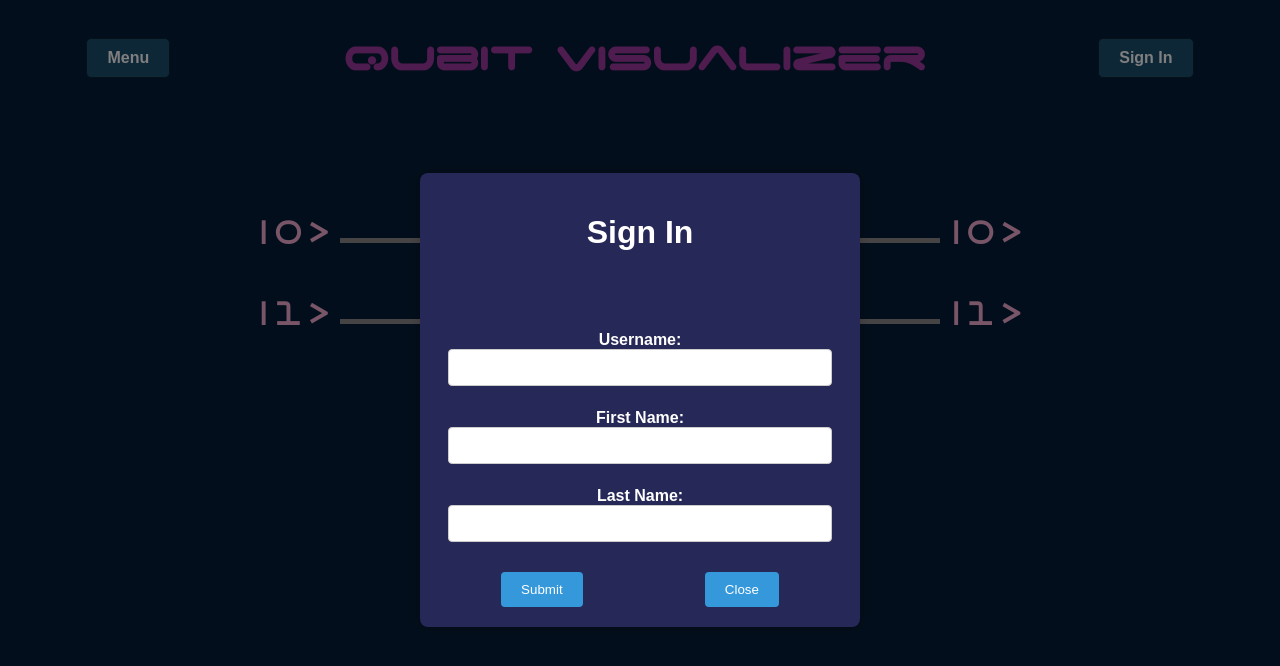
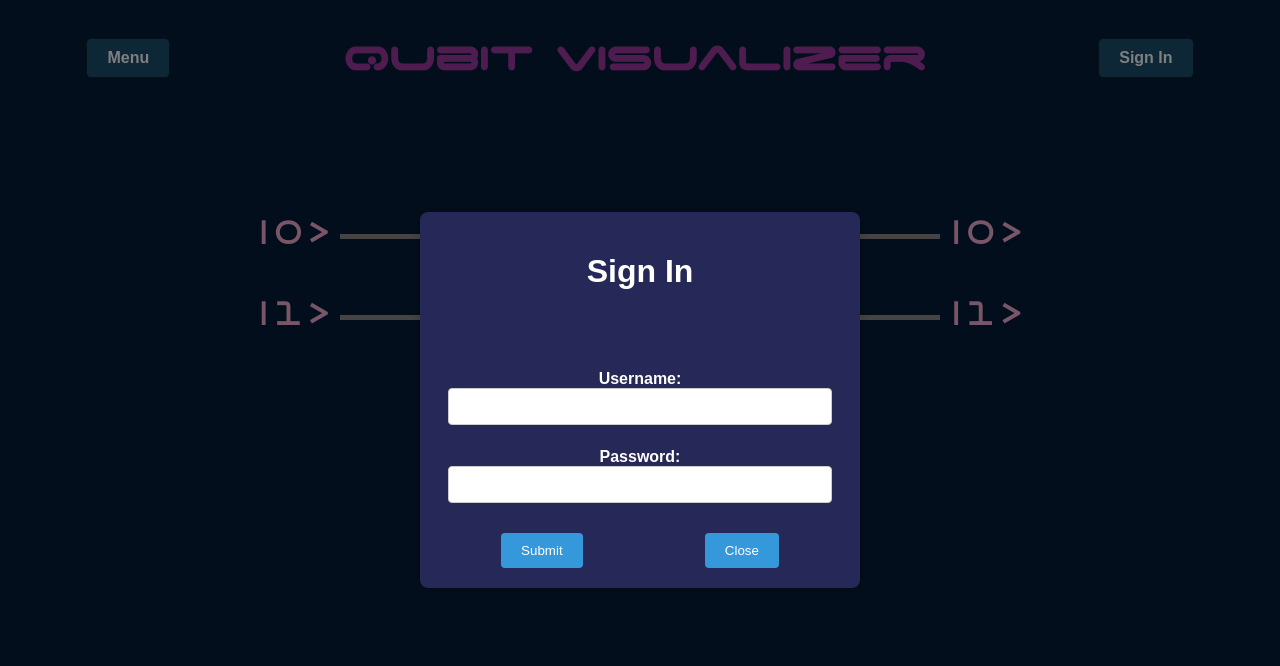
Before and after one commit to StefanBia/Qubit-Visualizer-Front, a React (Create React App) app in the folder qubit-visualizer-front/: page / in a window 1280 px wide. Both pictures are taken after a click on the button "Sign In". Shown: the top 666 px of the page. Built offline with nearby package versions, Linux system fonts and the light colour scheme.

Commit message:
Update sign in function

```diff
--- a/qubit-visualizer-front/package.json
+++ b/qubit-visualizer-front/package.json
@@ -6,6 +6,7 @@
     "@testing-library/jest-dom": "^5.17.0",
     "@testing-library/react": "^13.4.0",
     "@testing-library/user-event": "^13.5.0",
+    "axios": "^1.6.5",
     "react": "^18.2.0",
     "react-dom": "^18.2.0",
     "react-scripts": "5.0.1",
--- a/qubit-visualizer-front/src/App.js
+++ b/qubit-visualizer-front/src/App.js
@@ -23,6 +23,11 @@ function App() {
     setSignInOpen(false);
   };
 
+  const updateSelectedGate = (newGate) => {
+    setSelectedGate(newGate);
+    closeSignInModal(); // Close the modal after updating the selectedGate
+  };
+
   return (
     <div>
       <div className='header'>
@@ -42,7 +47,7 @@ function App() {
       </div>
 
       {/* Conditionally render the SignInModal component */}
-      {signInOpen && <SignInModal onClose={closeSignInModal} />}
+      {signInOpen && <SignInModal onClose={closeSignInModal} updateSelectedGate={updateSelectedGate}/>}
     </div>
   );
 }
--- a/qubit-visualizer-front/src/DotMover/DotMovement.css
+++ b/qubit-visualizer-front/src/DotMover/DotMovement.css
@@ -6,7 +6,7 @@
 
   background: #8a8686;
   display: flex;
-  margin-top: 8px;
+  /* margin-top: 0px; */
 }
 
 .state-icon{
--- a/qubit-visualizer-front/src/components/sign-in-modal/SignInModal.js
+++ b/qubit-visualizer-front/src/components/sign-in-modal/SignInModal.js
@@ -1,11 +1,11 @@
 import React, { useState } from 'react';
-import '../sign-in-modal/SignInModal.css'; // Update the path to your CSS file
+import '../sign-in-modal/SignInModal.css';
+import axios from 'axios';
 
-const SignInModal = ({ onClose }) => {
+const SignInModal = ({ onClose, updateSelectedGate  }) => {
   const [formData, setFormData] = useState({
     username: '',
-    firstName: '',
-    lastName: '',
+    password: ''
   });
 
   const handleInputChange = (e) => {
@@ -16,12 +16,22 @@ const SignInModal = ({ onClose }) => {
     }));
   };
 
-  const handleSignInSubmit = (e) => {
+  const handleSignInSubmit = async (e) => {
     e.preventDefault();
-    // Add logic for handling sign-in form submission
-    console.log('Form submitted:', formData);
-    // Close the sign-in modal
-    onClose();
+
+    try {
+      // Make a POST request to your backend endpoint
+      const response = await axios.post('http://localhost:8080/user/login', formData);
+
+      // Handle successful authentication response
+      console.log('Authentication successful:', response.data);
+      const selectedGate = response.data.selectedGate;
+      updateSelectedGate(selectedGate);
+      onClose();
+    } catch (error) {
+      // Handle authentication failure or other errors
+      console.error('Authentication failed:', error.response.data);
+    }
   };
 
   return (
@@ -40,23 +50,15 @@ const SignInModal = ({ onClose }) => {
             />
           </label>
           <label>
-            First Name:
+            Password:
             <input
               type='text'
-              name='firstName'
-              value={formData.firstName}
+              name='password'
+              value={formData.password}
               onChange={handleInputChange}
             />
           </label>
-          <label>
-            Last Name:
-            <input
-              type='text'
-              name='lastName'
-              value={formData.lastName}
-              onChange={handleInputChange}
-            />
-          </label>
+
           <div className='modal-buttons'>
             <button type='submit'>Submit</button>
             <button type='button' onClick={onClose}>
```
Also changed, not shown: 1 other file (tests, documents, lock files or other folders).
